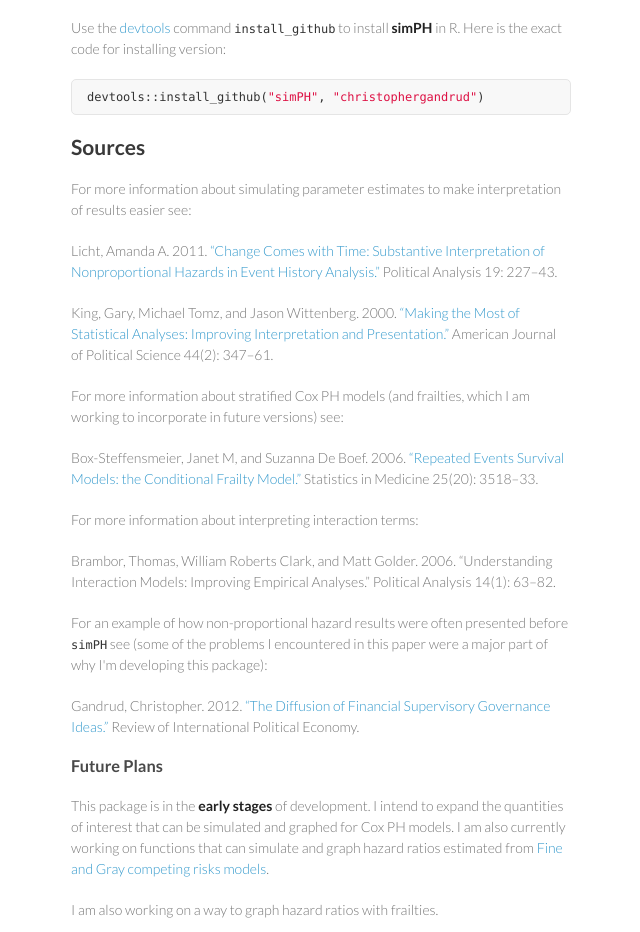
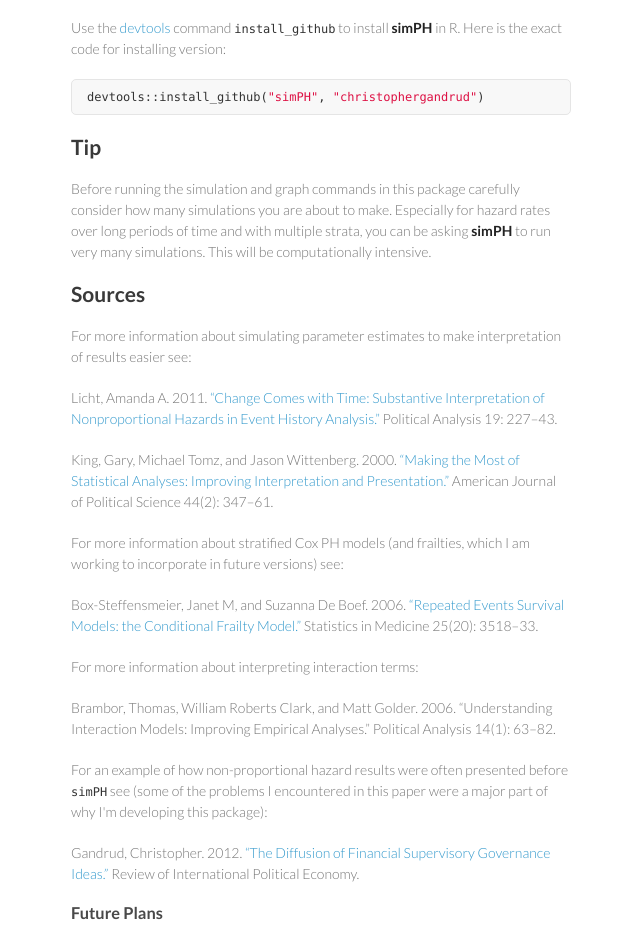
Before and after one commit to christophergandrud/simPH, a plain HTML site: page index.html in a window 1280 px wide. Shown: the part 1260-2192 px from the top of the page, without its empty margins (499-1139 px from the left). Drawn offline with Linux system fonts and the light colour scheme.

Commit message:
Create gh-pages branch via GitHub

```diff
--- a/index.html
+++ b/index.html
@@ -66,6 +66,10 @@
 <div class="highlight"><pre>devtools<span class="p">::</span>install_github<span class="p">(</span><span class="s">"simPH"</span><span class="p">,</span> <span class="s">"christophergandrud"</span><span class="p">)</span>
 </pre></div>
 
+<h2>Tip</h2>
+
+<p>Before running the simulation and graph commands in this package carefully consider how many simulations you are about to make. Especially for hazard rates over long periods of time and with multiple strata, you can be asking <strong>simPH</strong> to run very many simulations. This will be computationally intensive. </p>
+
 <h2>Sources</h2>
 
 <p>For more information about simulating parameter estimates to make interpretation of results easier see:</p>
```
Also changed, not shown: params.json (+1 -1 lines).
